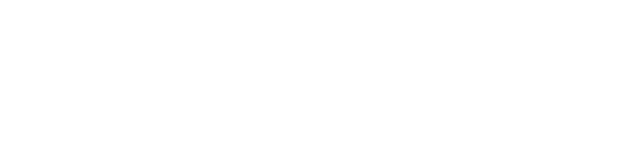
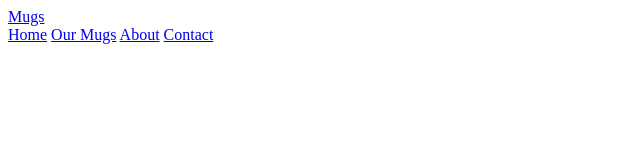
Before and after one commit to ASSISabaa/C-Wep-EX1, a plain HTML site: page index.html in a window 1280 px wide. Shown: the whole page, without its empty margins (0-640 px from the left). Drawn offline with Linux system fonts and the light colour scheme.

Commit message:
Add header with logo and navigation links

```diff
--- a/index.html
+++ b/index.html
@@ -9,6 +9,16 @@
 </head>
 <body>
   <div class="wrapper">
+    <header>
+        <a href="#" id="logo"><span>Mugs</span></a>
+        <nav>
+          <a href="#" class="selected-link">Home</a>
+          <a href="PageOurMugs.html">Our Mugs</a>
+          <a href="#">About</a>
+          <a href="#">Contact</a>
+        </nav>
+      </header>
+
   </div>
 </body>
 </html>
```
